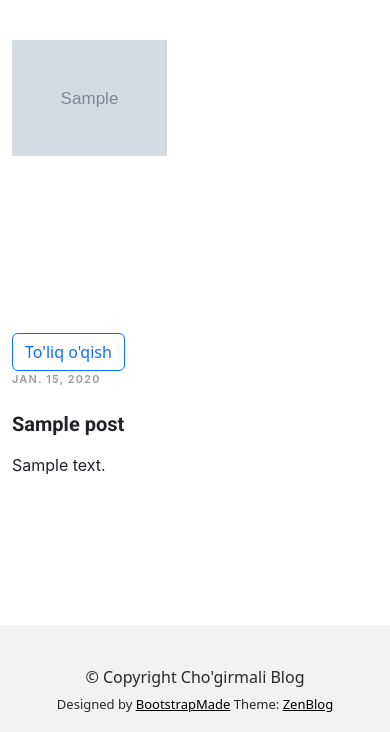
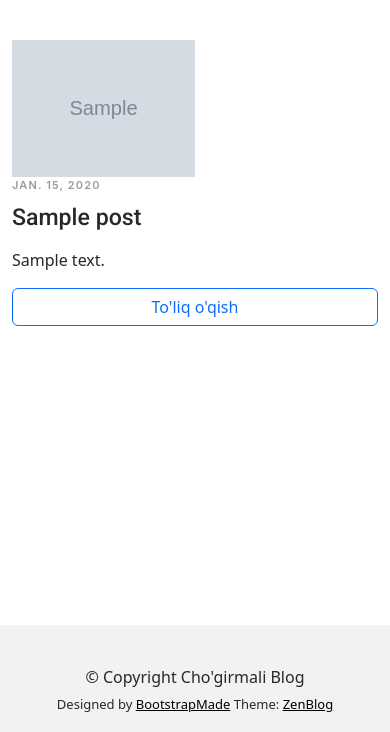
Before and after one commit to ChogirmaliYigit/chogirmali-blog, a Django app: page /blog in a window 390 px wide. Shown: the part 90-822 px from the top of the page. Run offline with Django 4.2, Linux system fonts and the light colour scheme; tables that the repository leaves empty hold one stand-in row (values such as "Sample post"); grey boxes marked "Sample" are stand-in pictures; parts of the project's set-up code (start-up, migrations or seed data) failed here and were passed over; some libraries are stand-ins or nearby versions.

Commit message:
fix: made more responsive

```diff
--- a/templates/blog/blog.html
+++ b/templates/blog/blog.html
@@ -1,5 +1,21 @@
 {% extends 'base.html' %}
 {% load static %}
+
+{% block extra_styles %}
+<style>
+    .container .row img.post-img {
+        width: auto;
+        height: 50%;
+    }
+
+    @media (max-width: 1279px) {
+        .container .row img.post-img {
+            width: 50%;
+            height: auto;
+        }
+    }
+</style>
+{% endblock extra_styles %}
 
 {% block content %}
 <main id="main">
@@ -7,27 +23,26 @@
         <div class="container">
             <div class="row">
                 {% for post in posts %}
-                    <div class="col-md-6 mx-auto" data-aos="fade-up" style="height: 400px;">
-                        <div class="d-md-flex post-entry-2 half">
-                            <div class="d-inline" style="width: 50%;">
-                                <img src="{% if post.image %} {{ post.image.url }} {% else %} {% static 'assets/img/no-image.jpeg' %} {% endif %}"
-                                    alt="{{ post.formatted_title|striptags|safe }}" title="{{ post.formatted_title|striptags|safe }}"
-                                    style="height: 116px;" />
-                                <div class="row" style="height: calc(331px - 116px - 38px);"></div>
-                                <a href="{% url 'post-detail' post.pk %}" class="btn btn-outline-primary" style="margin-top: auto;">To'liq o'qish</a>
+                <div class="col-md-12 mx-auto" data-aos="fade-up">
+                    <div class="mb-3">
+                        <div class="row g-0">
+                            <div class="col-md-6 text-sm-center">
+                                <img src="{% if post.image %}{{ post.image.url }}{% else %}{% static 'assets/img/no-image.jpeg' %}{% endif %}"
+                                    alt="{{ post.formatted_title|striptags|safe }}"
+                                    title="{{ post.formatted_title|striptags|safe }}" class="post-img img-fluid"
+                                />
                             </div>
-                            <div class="d-inline markdown-body" style="width: 90%;margin-left: 3%;">
-                                <div class="row" style="min-height: calc(357px - 38px);">
-                                    <div>
+                            <div class="col-md-6">
+                                <div class="card-body">
                                     <div class="post-meta">
-                                            <!-- <span class="date">Culture</span>
-                                                    <span class="mx-1">&bullet;</span> -->
                                         <span class="date">{{ post.updated_at|date }}</span>
                                     </div>
-                                        <h3>{{ post.formatted_title|safe|truncatechars:40 }}</h3>
-                                        <p>
+                                    <h3 class="card-title">{{ post.formatted_title|safe|truncatechars:40 }}</h3>
+                                    <p class="card-text">
                                         {{ post.formatted_content|safe|truncatechars:100 }}
                                     </p>
+                                    <a href="{% url 'post-detail' post.pk %}"
+                                        class="btn btn-outline-primary d-block mt-auto">To'liq o'qish</a>
                                 </div>
                             </div>
                         </div>
@@ -37,17 +52,6 @@
                 {% include 'includes/no-content.html' %}
                 {% endfor %}
             </div>
-            <!-- <div class="text-start py-4">
-                <div class="custom-pagination">
-                    <a href="#" class="prev">Prevous</a>
-                    <a href="#" class="active">1</a>
-                    <a href="#">2</a>
-                    <a href="#">3</a>
-                    <a href="#">4</a>
-                    <a href="#">5</a>
-                    <a href="#" class="next">Next</a>
-                </div>
-            </div> -->
         </div>
     </section>
 </main>
--- a/templates/blog/post_detail.html
+++ b/templates/blog/post_detail.html
@@ -5,7 +5,7 @@
     <section class="single-post-content">
       <div class="container">
         <div class="row">
-          <div class="col-md-10 offset-1 post-content" data-aos="fade-up">
+          <div class="col-md-12 post-content" data-aos="fade-up">
             <div class="single-post markdown-body">
               <div class="post-meta">
                 <!-- <span class="date">Business</span>
```
Also changed, not shown: templates/blog/search.html (+20 -4 lines). Lines whose indentation alone changed are shown as unchanged.
